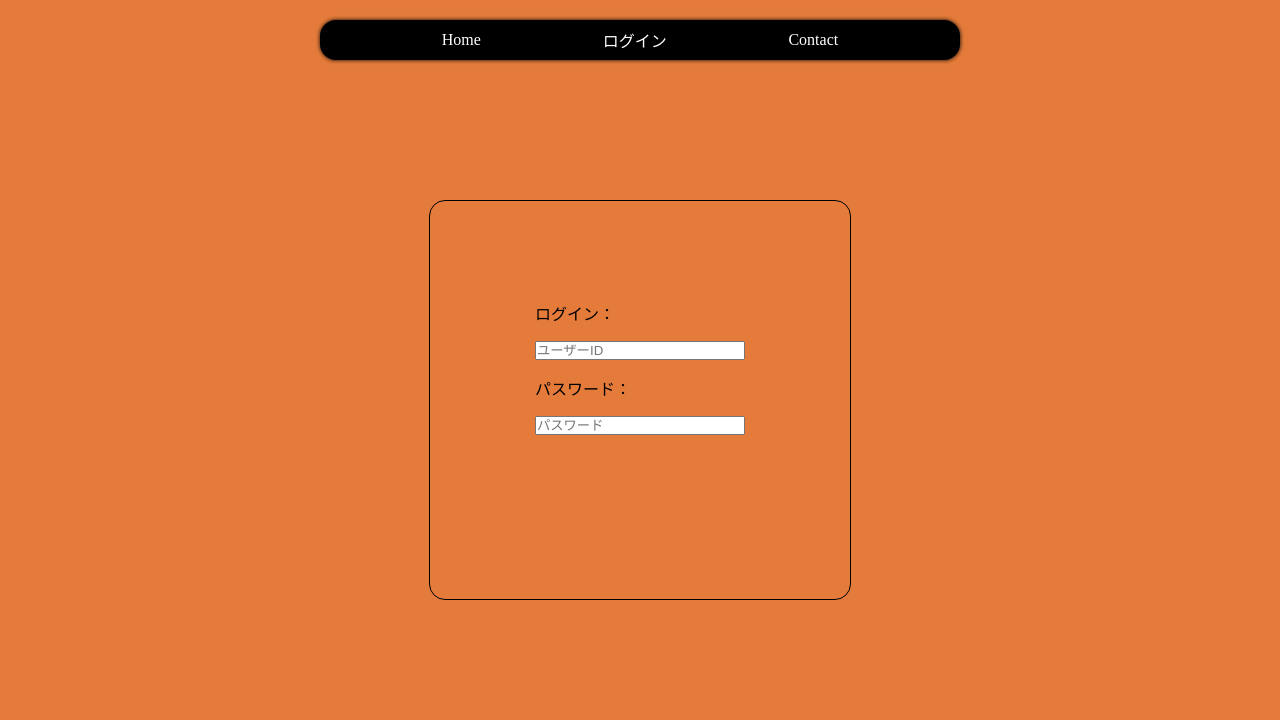
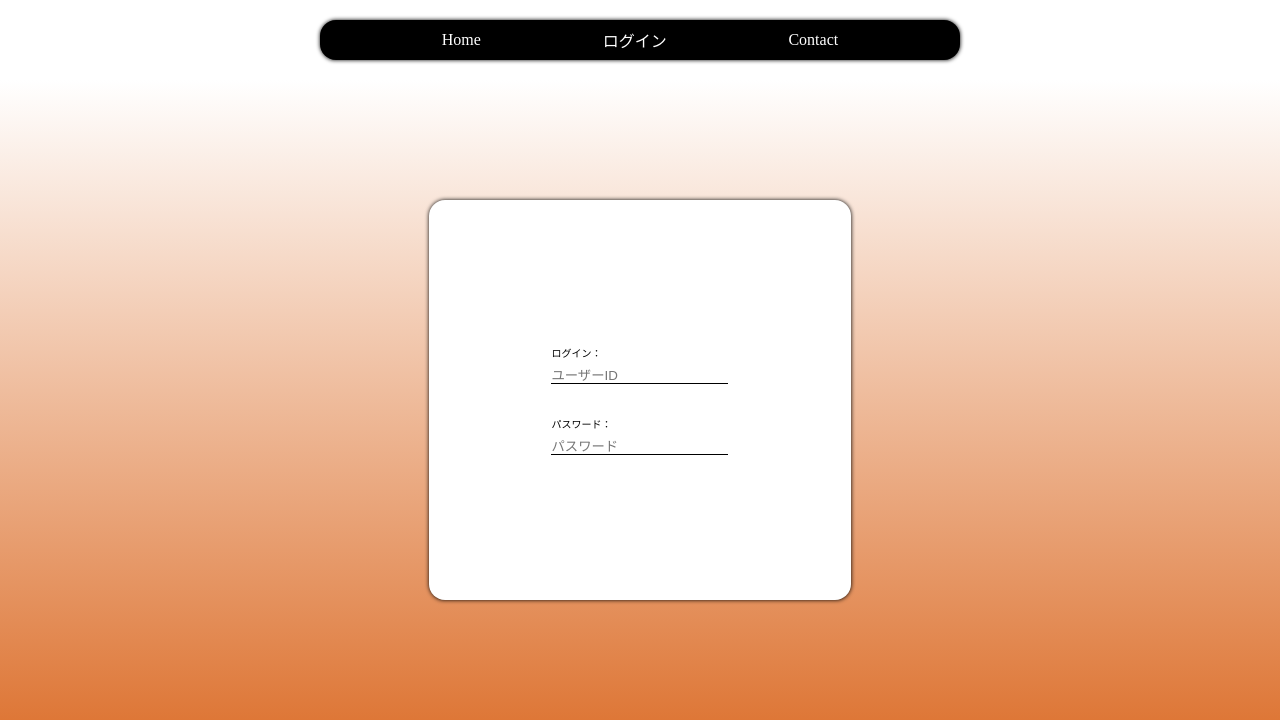
Before and after one commit to lyuhiroyama/classMate, a React (Create React App) app: page /login in a window 1280 px wide. Shown: the top 720 px of the page. Built offline with nearby package versions, Linux system fonts and the light colour scheme.

Commit message:
style: add styles to log-in box

```diff
--- a/src/App.scss
+++ b/src/App.scss
@@ -1,4 +1,4 @@
-$theme-color: #e47b3a;
+$theme-color: #de7737;
 
 * {
     margin: 0;
@@ -10,7 +10,8 @@ $theme-color: #e47b3a;
 .app-component {
     width: 100vw;
     height: 100vh;
-    background-color: $theme-color;
+    // background-color: $theme-color;
+    background: linear-gradient(white 10%, $theme-color 90%);
 }
 
 // Navbar component
@@ -54,7 +55,6 @@ $theme-color: #e47b3a;
     }
 }
 
-
 // Login component
 .login-component {
     display: flex;
@@ -68,16 +68,39 @@ $theme-color: #e47b3a;
         justify-content: center;
         align-items: center;
         width: 33%;
+        min-width: 300px;
         height: 50%;
         border-radius: 1rem;
-        border: 1px solid black;
+        background-color: white;
+        box-shadow: 0.1px 0.1px 4px black;
 
         .input-fields-container {
             display: flex;
             flex-direction: column;
+            justify-content: center;
+            align-items: center;
             width: 50%;
             height: 50%;
-            gap: 1rem;
+            gap: 2rem;
+
+            .label-and-input {
+                display: flex;
+                flex-direction: column;
+                gap: 0.5rem;
+
+                .input-labels {
+                    font-size: 10px;
+                }
+
+                input {
+                    border: none;
+                    border-bottom: 1px solid black;
+                }
+                input:focus {
+                    border-bottom: 1px solid #de7737;
+                    outline: none;
+                }
+            }
         }
     }
 }
--- a/src/components/login.tsx
+++ b/src/components/login.tsx
@@ -3,10 +3,14 @@ export default function Login() {
         <div className="login-component">
             <div className="login-container">
                 <div className="input-fields-container">
-                    <label>ログイン：</label>
-                    <input type="text" placeholder="ユーザーID" />
-                    <label>パスワード：</label>
-                    <input type="text" placeholder="パスワード" />
+                    <div className="label-and-input">
+                        <label className="input-labels">ログイン：</label>
+                        <input type="text" placeholder="ユーザーID" />
+                    </div>
+                    <div className="label-and-input">
+                        <label className="input-labels">パスワード：</label>
+                        <input type="text" placeholder="パスワード" />
+                    </div>
                 </div>
             </div>
         </div>
```
